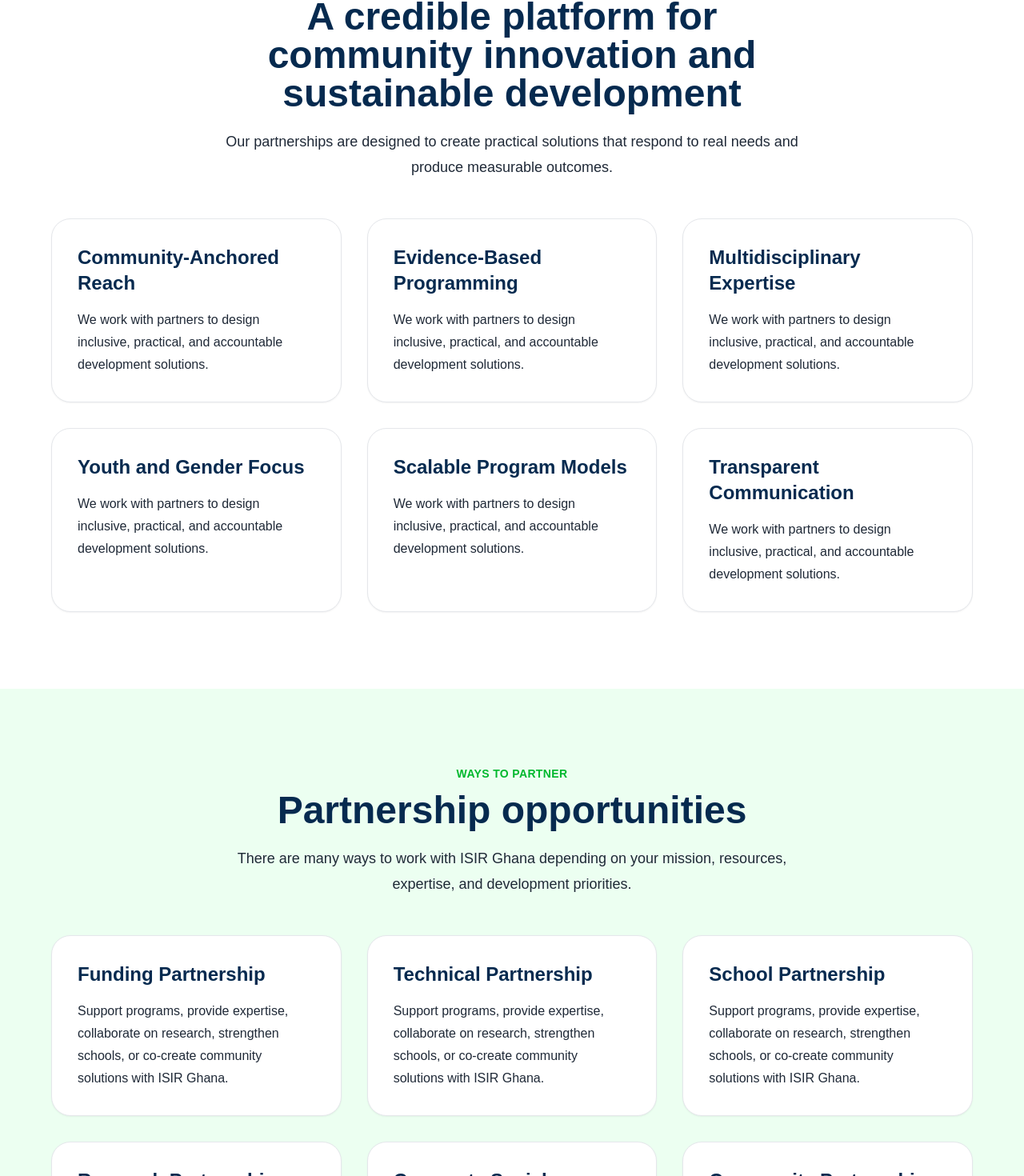
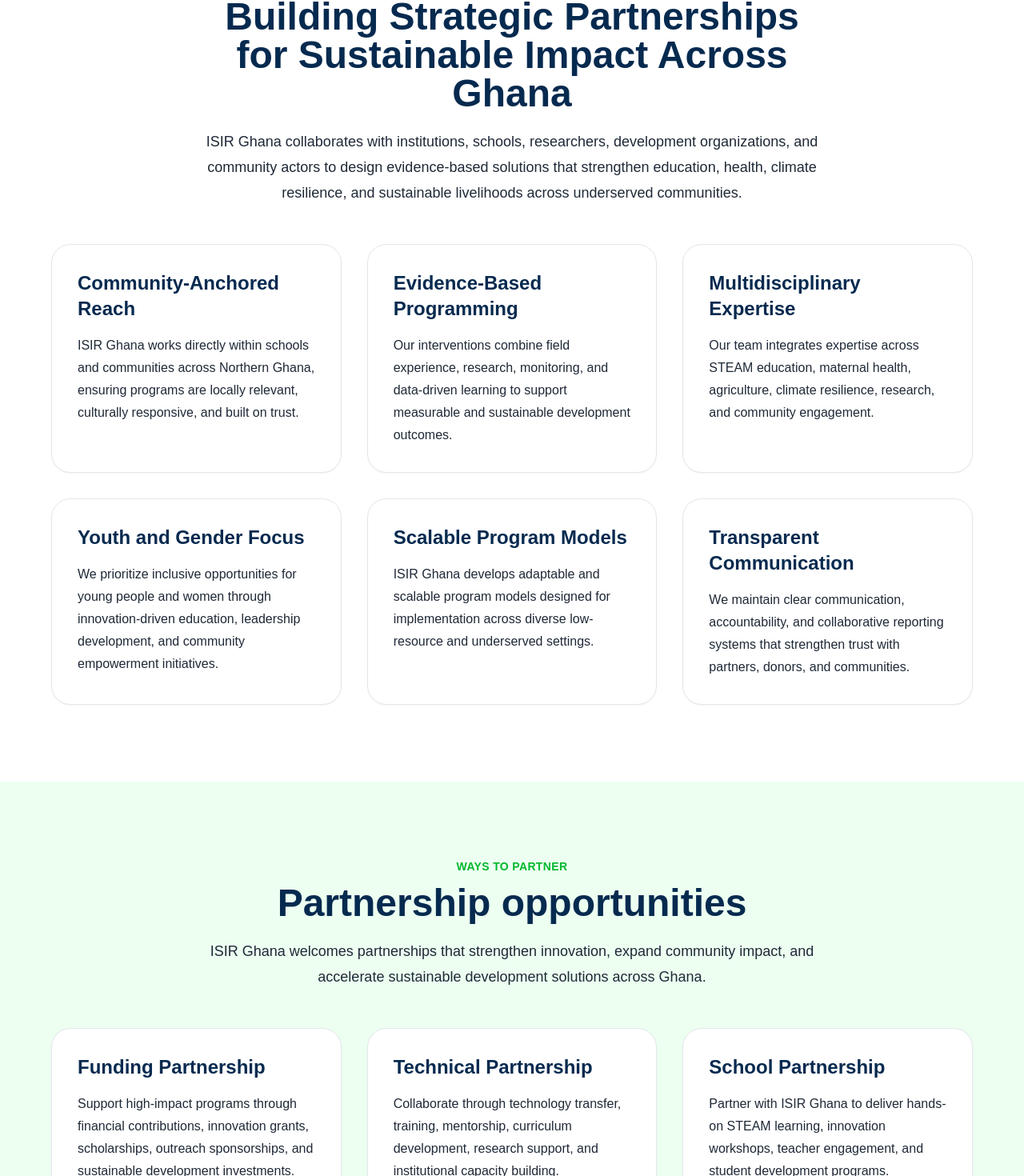
Before and after one commit to rashidasp28/isir-ghana-website, a Next.js app: page /partners in a window 1280 px wide. Shown: the part 894-2364 px from the top of the page at 80% size. Built offline with nearby package versions, Linux system fonts and the light colour scheme.

Commit message:
Revise partners page with professional ISIR Ghana partnership messaging

```diff
--- a/app/partners/page.tsx
+++ b/app/partners/page.tsx
@@ -5,12 +5,69 @@ import SectionHeader from '@/components/SectionHeader'
 import PartnerLogoSlider from '@/components/PartnerLogoSlider'
 
 const partnershipTypes = [
-  'Funding Partnership',
-  'Technical Partnership',
-  'School Partnership',
-  'Research Partnership',
-  'Corporate Social Responsibility Partnership',
-  'Community Partnership',
+  {
+    title: 'Funding Partnership',
+    description:
+      'Support high-impact programs through financial contributions, innovation grants, scholarships, outreach sponsorships, and sustainable development investments.',
+  },
+  {
+    title: 'Technical Partnership',
+    description:
+      'Collaborate through technology transfer, training, mentorship, curriculum development, research support, and institutional capacity building.',
+  },
+  {
+    title: 'School Partnership',
+    description:
+      'Partner with ISIR Ghana to deliver hands-on STEAM learning, innovation workshops, teacher engagement, and student development programs.',
+  },
+  {
+    title: 'Research Partnership',
+    description:
+      'Co-develop research projects, field studies, publications, monitoring systems, and evidence-based interventions that support community development.',
+  },
+  {
+    title: 'Corporate Social Responsibility Partnership',
+    description:
+      'Align corporate social responsibility goals with impactful community initiatives focused on education, health, sustainability, and youth empowerment.',
+  },
+  {
+    title: 'Community Partnership',
+    description:
+      'Work alongside ISIR Ghana to strengthen local participation, social inclusion, public awareness, and grassroots development initiatives.',
+  },
+]
+
+const partnershipStrengths = [
+  {
+    title: 'Community-Anchored Reach',
+    description:
+      'ISIR Ghana works directly within schools and communities across Northern Ghana, ensuring programs are locally relevant, culturally responsive, and built on trust.',
+  },
+  {
+    title: 'Evidence-Based Programming',
+    description:
+      'Our interventions combine field experience, research, monitoring, and data-driven learning to support measurable and sustainable development outcomes.',
+  },
+  {
+    title: 'Multidisciplinary Expertise',
+    description:
+      'Our team integrates expertise across STEAM education, maternal health, agriculture, climate resilience, research, and community engagement.',
+  },
+  {
+    title: 'Youth and Gender Focus',
+    description:
+      'We prioritize inclusive opportunities for young people and women through innovation-driven education, leadership development, and community empowerment initiatives.',
+  },
+  {
+    title: 'Scalable Program Models',
+    description:
+      'ISIR Ghana develops adaptable and scalable program models designed for implementation across diverse low-resource and underserved settings.',
+  },
+  {
+    title: 'Transparent Communication',
+    description:
+      'We maintain clear communication, accountability, and collaborative reporting systems that strengthen trust with partners, donors, and communities.',
+  },
 ]
 
 const benefits = [
@@ -47,16 +104,16 @@ export default function PartnersPage() {
         <div className="container-width">
           <SectionHeader
             eyebrow="Why Partner With Us"
-            title="A credible platform for community innovation and sustainable development"
-            description="Our partnerships are designed to create practical solutions that respond to real needs and produce measurable outcomes."
+            title="Building Strategic Partnerships for Sustainable Impact Across Ghana"
+            description="ISIR Ghana collaborates with institutions, schools, researchers, development organizations, and community actors to design evidence-based solutions that strengthen education, health, climate resilience, and sustainable livelihoods across underserved communities."
             center
           />
 
           <div className="grid md:grid-cols-3 gap-8">
-            {['Community-Anchored Reach', 'Evidence-Based Programming', 'Multidisciplinary Expertise', 'Youth and Gender Focus', 'Scalable Program Models', 'Transparent Communication'].map((item) => (
-              <div key={item} className="bg-white border border-softGray rounded-3xl p-8 shadow-sm">
-                <h3 className="text-2xl font-bold text-darkNavy mb-4">{item}</h3>
-                <p className="text-charcoal leading-7">We work with partners to design inclusive, practical, and accountable development solutions.</p>
+            {partnershipStrengths.map((item) => (
+              <div key={item.title} className="bg-white border border-softGray rounded-3xl p-8 shadow-sm hover:shadow-lg transition">
+                <h3 className="text-2xl font-bold text-darkNavy mb-4">{item.title}</h3>
+                <p className="text-charcoal leading-7">{item.description}</p>
               </div>
             ))}
           </div>
@@ -68,15 +125,15 @@ export default function PartnersPage() {
           <SectionHeader
             eyebrow="Ways to Partner"
             title="Partnership opportunities"
-            description="There are many ways to work with ISIR Ghana depending on your mission, resources, expertise, and development priorities."
+            description="ISIR Ghana welcomes partnerships that strengthen innovation, expand community impact, and accelerate sustainable development solutions across Ghana."
             center
           />
 
           <div className="grid md:grid-cols-2 lg:grid-cols-3 gap-8">
             {partnershipTypes.map((type) => (
-              <div key={type} className="bg-white rounded-3xl p-8 shadow-sm border border-softGray">
-                <h3 className="text-2xl font-bold text-darkNavy mb-4">{type}</h3>
-                <p className="text-charcoal leading-7">Support programs, provide expertise, collaborate on research, strengthen schools, or co-create community solutions with ISIR Ghana.</p>
+              <div key={type.title} className="bg-white rounded-3xl p-8 shadow-sm border border-softGray hover:shadow-lg transition">
+                <h3 className="text-2xl font-bold text-darkNavy mb-4">{type.title}</h3>
+                <p className="text-charcoal leading-7">{type.description}</p>
               </div>
             ))}
           </div>
@@ -127,7 +184,7 @@ export default function PartnersPage() {
               <input name="Organization" className="border border-softGray rounded-2xl px-5 py-4" placeholder="Organization" />
               <input name="Country" className="border border-softGray rounded-2xl px-5 py-4" placeholder="Country" />
               <select name="Partnership type" className="border border-softGray rounded-2xl px-5 py-4 md:col-span-2">
-                {partnershipTypes.map((type) => <option key={type}>{type}</option>)}
+                {partnershipTypes.map((type) => <option key={type.title}>{type.title}</option>)}
               </select>
               <textarea name="Partnership message" className="border border-softGray rounded-2xl px-5 py-4 md:col-span-2 min-h-[160px]" placeholder="Briefly describe the partnership opportunity" />
             </div>
```
